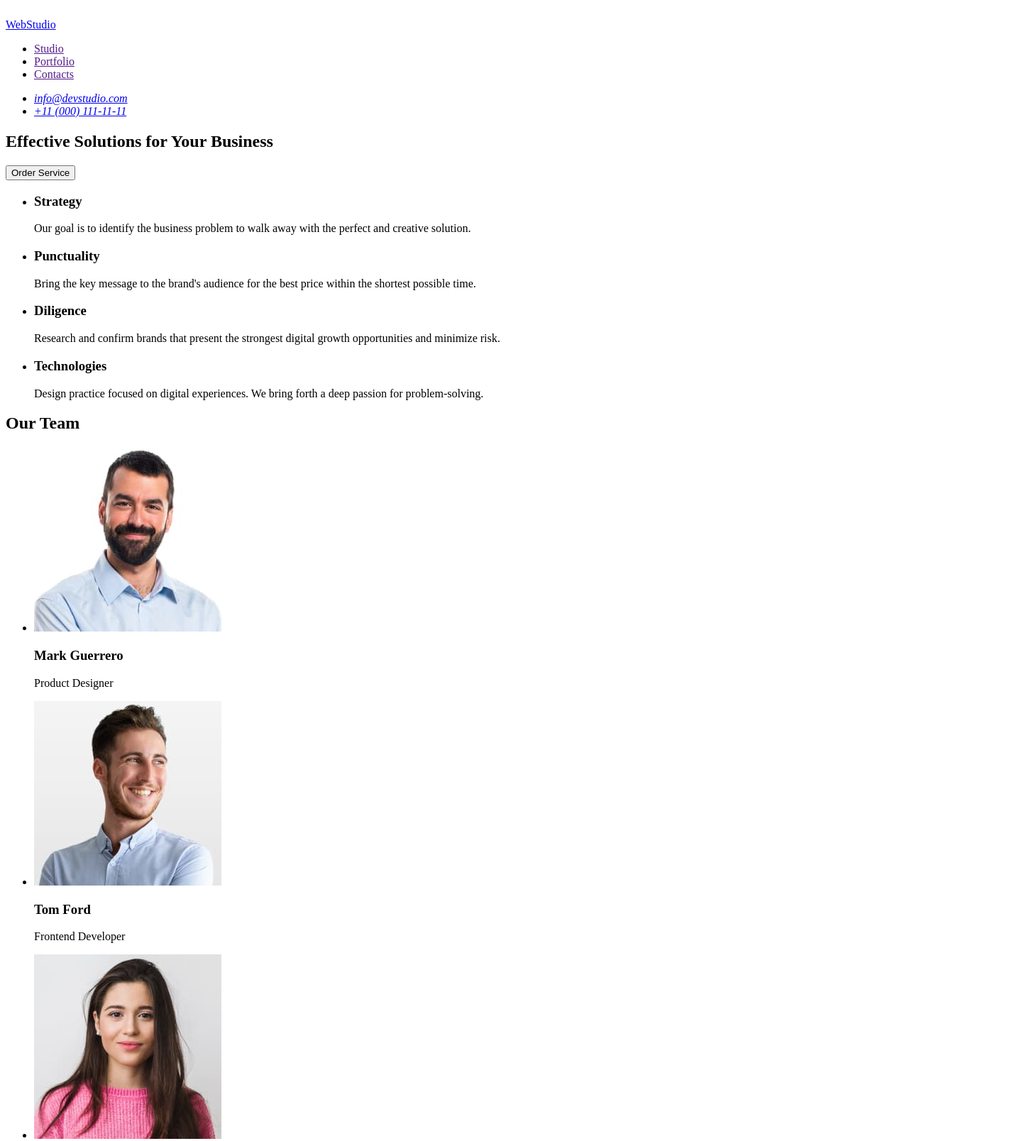
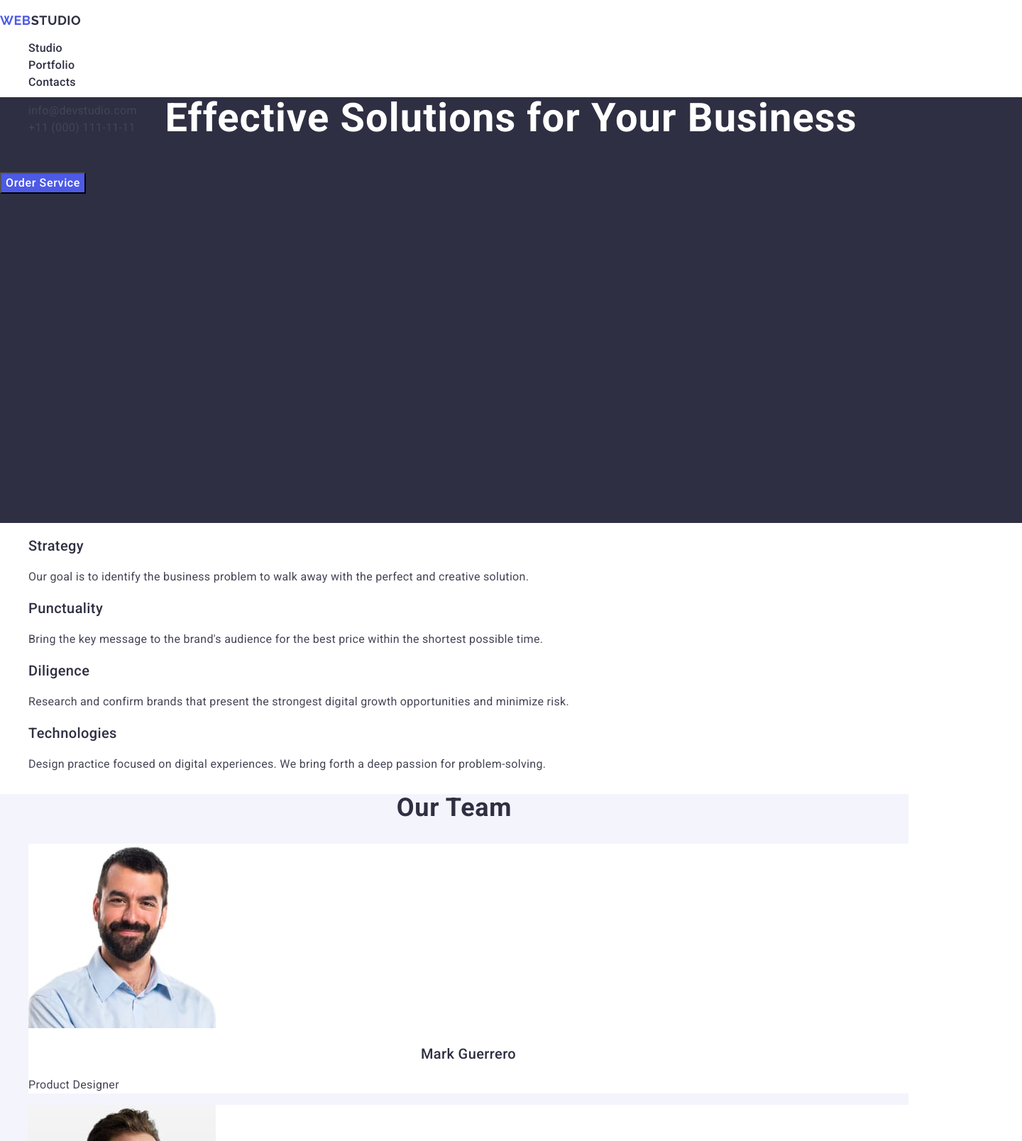
Before and after one commit to Plyampus/goit-markup-hw-02, a plain HTML site: page index.html in a window 1280 px wide. Shown: the top 1608 px of the page at 71% size, 1440 px wide, since content can reach past the window. Drawn offline with nearby package versions, Linux system fonts and the light colour scheme.

Commit message:
Homework-2

```diff
--- /dev/null
+++ b/css/styles.css
@@ -0,0 +1,230 @@
+/* COMMON STYLES */
+
+body {
+  font-family: "Raleway", sans-serif;
+  font-family: "Roboto", sans-serif;
+  color: #434455;
+  background-color: #ffffff;
+}
+
+button {
+  font-family: inherit;
+  cursor: pointer;
+}
+
+.list {
+  list-style-type: none;
+}
+
+.link {
+  text-decoration: none;
+}
+
+/* HEADER STYLES */
+
+.page-header {
+  background-color: #ffffff;
+  width: 1440px;
+  height: 72px;
+  margin: auto;
+}
+
+.logotype {
+  color: #4d5ae5;
+  font-family: "Raleway", sans-serif;
+  font-size: 18px;
+  font-weight: 700;
+  line-height: 1.17;
+  letter-spacing: 0.03em;
+  text-transform: uppercase;
+}
+
+.logotype-studio-header {
+  color: #2e2f42;
+  font-family: "Raleway", sans-serif;
+  font-size: 18px;
+  font-weight: 700;
+  line-height: 1.17;
+  letter-spacing: 0.03em;
+  text-transform: uppercase;
+}
+
+.menu {
+  align-content: center;
+}
+
+.menu-link {
+  color: #2e2f42;
+  font-style: normal;
+  font-size: 16px;
+  font-weight: 500;
+  line-height: 1.5;
+  letter-spacing: 0.02em;
+}
+
+.adress {
+  font-style: normal;
+}
+
+.social-list-link {
+  color: #434455;
+  font-size: 16px;
+  font-weight: 400;
+  line-height: 1.5;
+  letter-spacing: 0.02em;
+}
+
+.menu-link:hover {
+  color: #404bbf;
+  text-decoration: underline;
+}
+.menu-link:focus {
+  color: #404bbf;
+  text-decoration: underline;
+}
+
+.social-list-link:hover,
+.social-list-link:focus {
+  color: #404bbf;
+}
+
+/* HERO STYLES */
+
+.page-title {
+  background-color: #2e2f42;
+  width: 1440px;
+  height: 600px;
+  margin: auto;
+}
+
+.page-main-title {
+  color: #ffffff;
+  text-align: center;
+  font-size: 56px;
+  line-height: 1.07;
+  letter-spacing: 0.02em;
+}
+
+.order-service-button {
+  color: #ffffff;
+  background-color: #4d5ae5;
+  font-weight: 500;
+  line-height: 1.5;
+  letter-spacing: 0.04em;
+}
+
+.order-service-button:hover,
+.order-service-button:focus {
+  background-color: #404bbf;
+}
+
+/* BENEFITS STYLES */
+
+.page-benefits-list-title {
+  color: #2e2f42;
+  font-size: 20px;
+  font-weight: 500;
+  line-height: 1.2;
+  letter-spacing: 0.02em;
+}
+
+.page-benefits-list-desription {
+  color: #434455;
+  font-size: 16px;
+  font-weight: 400;
+  line-height: 1.5;
+  letter-spacing: 0.02em;
+}
+
+/* OUR TEAM */
+
+.our-team {
+  background-color: #f4f4fd;
+}
+
+.our-team-title {
+  color: #2e2f42;
+  text-align: center;
+  font-size: 36px;
+  font-weight: 700;
+  line-height: 1.11;
+  letter-spacing: 0.02em;
+  text-transform: capitalize;
+}
+
+.our-team-list-item {
+  background-color: #ffffff;
+}
+
+.our-team-name-surename {
+  color: #2e2f42;
+  text-align: center;
+  font-size: 20px;
+  font-weight: 500;
+  line-height: 1.2;
+  letter-spacing: 0.02em;
+}
+
+.our-team-position {
+  color: #434455;
+  font-size: 16px;
+  font-weight: 400;
+  line-height: 1.5;
+  letter-spacing: 0.02em;
+}
+
+/* OUR PORTFOLIO */
+
+.portfolio {
+  background-color: #f4f4fd;
+}
+
+.our-portfolio-title {
+  color: #2e2f42;
+  text-align: center;
+  font-size: 36px;
+  font-weight: 700;
+  line-height: 1.11;
+  letter-spacing: 0.02em;
+  text-transform: capitalize;
+}
+
+.our-portfolio-name-progect {
+  color: #2e2f42;
+  font-size: 20px;
+  font-weight: 500;
+  line-height: 1.2;
+  letter-spacing: 0.02em;
+}
+
+.our-portfolio-progect-category {
+  color: #434455;
+  font-size: 16px;
+  font-weight: 400;
+  line-height: 1.5;
+  letter-spacing: 0.02em;
+}
+
+/* FOOTER */
+
+.footer {
+  background-color: #2e2f42;
+}
+
+.logotype-studio-footer {
+  color: #f4f4fd;
+  font-family: "Raleway" sans-serif;
+  font-size: 18px;
+  font-weight: 700;
+  line-height: 21px;
+  letter-spacing: 0.54px;
+  text-transform: uppercase;
+}
+
+.footer-description {
+  color: #f4f4fd;
+  font-size: 16px;
+  font-weight: 400;
+  line-height: 24px;
+  letter-spacing: 0.32px;
+}
--- a/index.html
+++ b/index.html
@@ -4,70 +4,82 @@
     <meta charset="UTF-8" />
     <meta name="viewport" content="width=device-width, initial-scale=1.0" />
     <title>WebStudio</title>
+    <link rel="stylesheet"
+          href="https://cdnjs.cloudflare.com/ajax/libs/modern-normalize/2.0.0/modern-normalize.min.css"
+          integrity="sha512-4xo8blKMVCiXpTaLzQSLSw3KFOVPWhm/TRtuPVc4WG6kUgjH6J03IBuG7JZPkcWMxJ5huwaBpOpnwYElP/m6wg=="
+          crossorigin="anonymous"
+          referrerpolicy="no-referrer"
+          />
+    <!-- Fonts -->
+    <link rel="preconnect" href="https://fonts.googleapis.com">
+    <link rel="preconnect" href="https://fonts.gstatic.com" crossorigin>
+    <link href="https://fonts.googleapis.com/css2?family=Raleway:wght@700&family=Roboto:wght@400;500;700&display=swap" rel="stylesheet">
+    <!-- Our Styles -->
+    <link rel="stylesheet" href="./css/styles.css">
   </head>
   <br>
     <!-- PAGE HEADER -->
-    <header>
-      <nav>
-        <a href="./index.html">WebStudio</a>
-        <ul>
-          <li>
-            <a href="">Studio</a>
+    <header class="page-header">
+      <nav class="page-navigation">
+        <a class="logotype link" href="./index.html">Web<span class="logotype-studio-header">Studio</span></a>
+        <ul class="menu list">
+          <li class="menu-item">
+            <a class="menu-link link" href="./index.html">Studio</a>
           </li>
-          <li>
-            <a href="">Portfolio</a>
+          <li class="menu-item">
+            <a class="menu-link link" href="">Portfolio</a>
           </li>
-          <li>
-            <a href="">Contacts</a>
+          <li class="menu-item">
+            <a class="menu-link link" href="">Contacts</a>
           </li>
         </ul>
       </nav>
 
-      <address>
-        <ul>
-          <li>
-            <a href="mailto:info@devstudio.com">info@devstudio.com</a>
+      <address class="adress">
+        <ul class="social-list list">
+          <li class="social-list-item">
+            <a class="social-list-link link" href="mailto:info@devstudio.com">info@devstudio.com</a>
           </li>
-          <li>
-            <a href="tel:+110001111111">+11 (000) 111-11-11</a>
+          <li class="social-list-item">
+            <a class="social-list-link link" href="tel:+110001111111">+11 (000) 111-11-11</a>
           </li>
         </ul>
       </address>
     </header>
     <main>
       <!-- HERO SECTION -->
-      <section>
-        <h1>Effective Solutions for Your Business</h1>
-        <button type="button">Order Service</button>
+      <section class="page-title">
+        <h1 class="page-main-title">Effective Solutions for Your Business</h1>
+        <button class="order-service-button" type="button">Order Service</button>
       </section>
       <!-- BENEFITS SECTION -->
-      <section>
+      <section class="page-benefits">
         <h2 hidden>Our benefits</h2>
-        <ul>
-          <li>
-            <h3>Strategy</h3>
-            <p>
+        <ul class="page-benefits-list list">
+          <li class="page-benefits-list-item">
+            <h3 class="page-benefits-list-title">Strategy</h3>
+            <p class="page-benefits-list-desription">
               Our goal is to identify the business problem to walk away with the
               perfect and creative solution.
             </p>
           </li>
-          <li>
-            <h3>Punctuality</h3>
-            <p>
+          <li class="page-benefits-list-item">
+            <h3 class="page-benefits-list-title">Punctuality</h3>
+            <p class="page-benefits-list-desription">
               Bring the key message to the brand's audience for the best price
               within the shortest possible time.
             </p>
           </li>
-          <li>
-            <h3>Diligence</h3>
-            <p>
+          <li class="page-benefits-list-item">
+            <h3 class="page-benefits-list-title">Diligence</h3>
+            <p class="page-benefits-list-desription">
               Research and confirm brands that present the strongest digital
               growth opportunities and minimize risk.
             </p>
           </li>
-          <li>
-            <h3>Technologies</h3>
-            <p>
+          <li class="page-benefits-list-item">
+            <h3 class="page-benefits-list-title">Technologies</h3>
+            <p class="page-benefits-list-desription">
               Design practice focused on digital experiences. We bring forth a
               deep passion for problem-solving.
             </p>
@@ -75,55 +87,118 @@
         </ul>
       </section>
       <!-- OUR TEAM -->
-      <section>
-        <h2>Our Team</h2>
-        <ul>
-          <li>
+      <section class="our-team">
+        <h2 class="our-team-title">Our Team</h2>
+        <ul class="our-team-list list">
+          <li class="our-team-list-item">
             <img
               src="./images/team/Mark_Guerrero.jpg"
               alt="Mark_Guerrero_Product_Designer"
               width="264"
               height="260"
             />
-            <h3>Mark Guerrero</h3>
-            <p>Product Designer</p>
+            <h3 class="our-team-name-surename">Mark Guerrero</h3>
+            <p class="our-team-position">Product Designer</p>
           </li>
-          <li>
+          <li class="our-team-list-item">
             <img
               src="./images/team/Tom_Ford.jpg"
               alt="Tom_Ford_Frontend_Developer"
               width="264"
               height="260"
             />
-            <h3>Tom Ford</h3>
-            <p>Frontend Developer</p>
+            <h3 class="our-team-name-surename">Tom Ford</h3>
+            <p class="our-team-position">Frontend Developer</p>
           </li>
-          <li>
+          <li class="our-team-list-item">
             <img
               src="./images/team/Camila_Garcia.jpg"
               alt="Camila_Garcia_Marketing"
               width="264"
               height="260"
             />
-            <h3>Camila Garcia</h3>
-            <p>Marketing</p>
+            <h3 class="our-team-name-surename">Camila Garcia</h3>
+            <p class="our-team-position">Marketing</p>
           </li>
-          <li>
+          <li class="our-team-list-item">
             <img
               src="./images/team/Daniel_Wilson.jpg"
               alt="Daniel Wilson"
               width="264"
               height="260"
             />
-            <h3>Daniel Wilson</h3>
-            <p>UI Designer</p>
+            <h3 class="our-team-name-surename">Daniel Wilson</h3>
+            <p class="our-team-position">UI Designer</p>
+          </li>
+        </ul>
+      </section>
+      <!-- OUR PORTFOLIO -->
+      <section class="our-portfolio">
+        <h2 class="our-portfolio-title">Our Portfolio</h2>
+        <ul class="our-portfolio-list list">
+          <li class="our-portfolio-list-item">
+            <img src="./images/portfolio/Banking_App.jpg"
+                 alt="Banking App"
+                 width="360"
+                 height="300"
+                 />
+            <h3 class="our-portfolio-name-progect">Banking App</h3>
+            <p class="our-portfolio-progect-category">App</p>
+          </li>
+          <li class="our-portfolio-list-item">
+            <img src="./images/portfolio/Cashless_Payment.jpg"
+                 alt="Cashless Payment"
+                 width="360"
+                 height="300"
+                 />
+            <h3 class="our-portfolio-name-progect">Cashless Payment</h3>
+            <p class="our-portfolio-progect-category">Marketing</p>
+          </li>
+          <li class="our-portfolio-list-item">
+            <img src="./images/portfolio/Meditation_App.jpg"
+                 alt="Meditation App"
+                 width="360"
+                 height="300"
+                 />
+            <h3 class="our-portfolio-name-progect">Meditation App</h3>
+            <p class="our-portfolio-progect-category">App</p>
+          </li>
+          <li class="our-portfolio-list-item">
+            <img src="./images/portfolio/Taxi_Service.jpg"
+                 alt="Taxi Service"
+                 width="360"
+                 height="300"
+                 />
+            <h3 class="our-portfolio-name-progect">Taxi Service</h3>
+            <p class="our-portfolio-progect-category">Marketing</p>
+          </li>
+          <li class="our-portfolio-list-item">
+            <img src="./images/portfolio/Screen_Illustrations.jpg"
+                 alt="Screen Illustrations"
+                 width="360"
+                 height="300"
+                 />
+            <h3 class="our-portfolio-name-progect">Screen Illustrations</h3>
+            <p class="our-portfolio-progect-category">Design</p>
+          </li>
+          <li class="our-portfolio-list-item">
+            <img src="./images/portfolio/Online_Courses.jpg"
+                 alt="Online Courses"
+                 width="360"
+                 height="300"
+                 />
+            <h3 class="our-portfolio-name-progect">Online Courses</h3>
+            <p class="our-portfolio-progect-category">Marketing</p>
           </li>
         </ul>
       </section>
     </main>
-    <footer>
-      <a href="./index.html">WebStudio</a>
-      <p>Increase the flow of customers and sales for your business with digital marketing & growth solutions.</p>
+    <footer class="footer">
+      <a class="logotype link"
+         href="./index.html">Web<span
+         class="logotype-studio-footer">Studio</span></a>
+      <p class="footer-description">Increase the flow of customers and sales for your business with digital marketing & growth solutions.
+      </p>
     </footer>
   </body>
 </html>
```
Also changed, not shown: images/portfolio/Banking_App.jpg (added), images/portfolio/Cashless_Payment.jpg (added), images/portfolio/Meditation_App.jpg (added), images/portfolio/Online_Courses.jpg (added), images/portfolio/Screen_Illustrations.jpg (added), images/portfolio/Taxi_Service.jpg (added).
